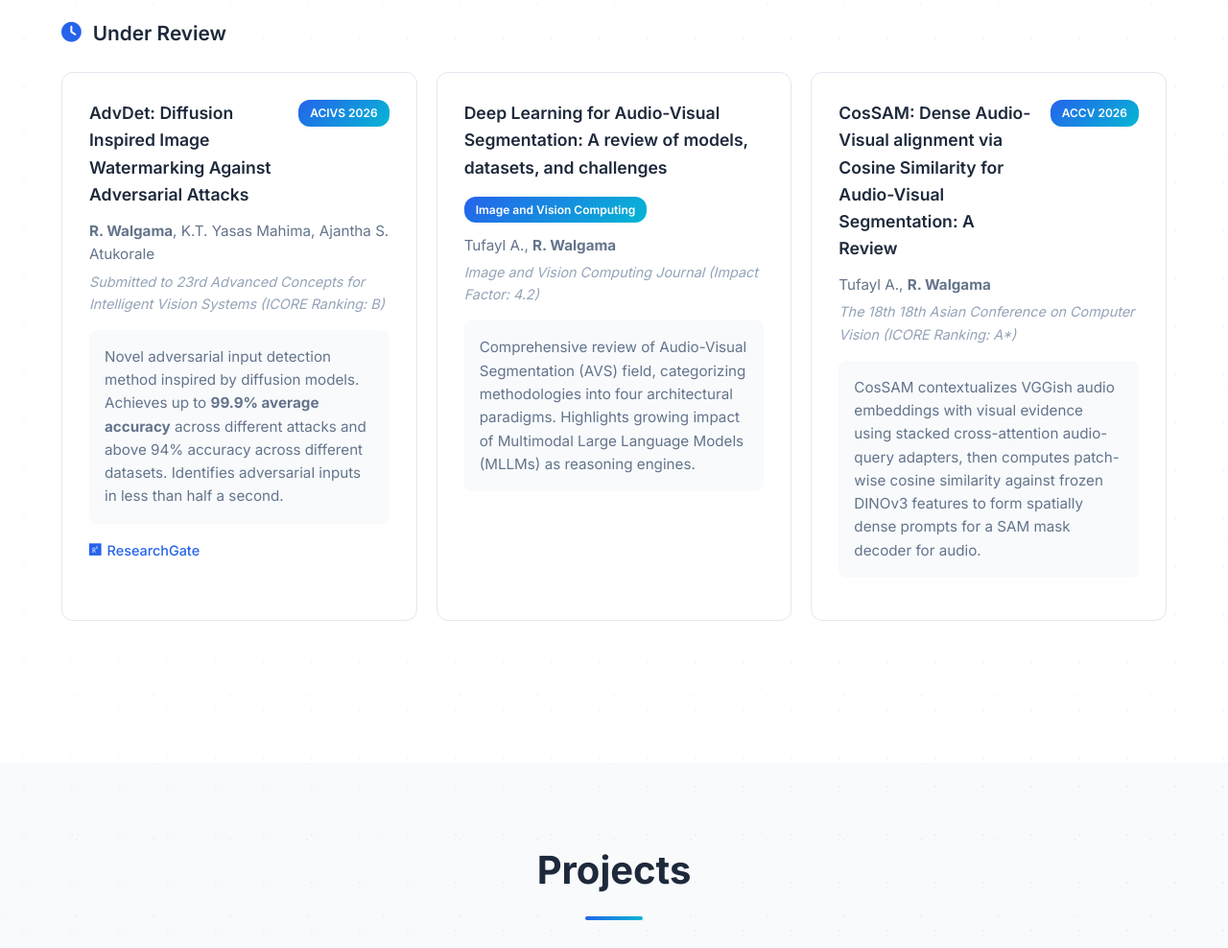
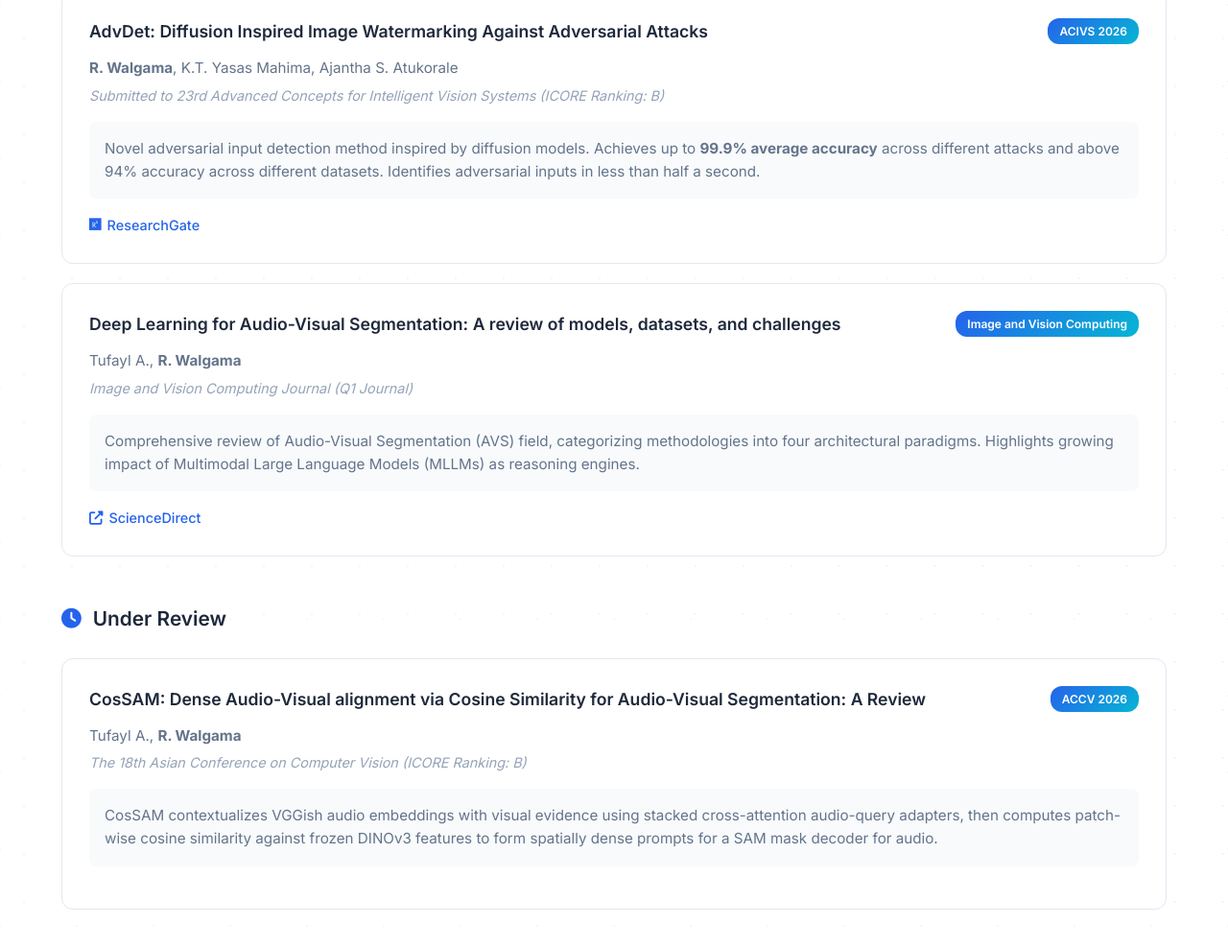
Before and after one commit to raminduw200/portfolio, a plain HTML site: page index.html in a window 1280 px wide. Shown: the part 4072-5060 px from the top of the page at 96% size. Drawn offline with Linux system fonts and the light colour scheme.

Commit message:
Update publication details in index.html

```diff
--- a/index.html
+++ b/index.html
@@ -259,11 +259,7 @@
                         </a>
                     </div>
                 </div>
-            </div>
 
-            <div class="pub-category">
-                <h3 class="pub-category-title"><i class="fas fa-clock"></i> Under Review</h3>
-                <div class="pub-grid">
                 <div class="pub-card">
                     <div class="pub-header">
                         <h4 class="pub-title">AdvDet: Diffusion Inspired Image Watermarking Against Adversarial Attacks</h4>
@@ -287,24 +283,28 @@
                         <span class="pub-badge">Image and Vision Computing</span>
                     </div>
                     <p class="pub-authors">Tufayl A., <strong>R. Walgama</strong></p>
-                        <p class="pub-venue">Image and Vision Computing Journal (Impact Factor: 4.2)</p>
+                    <p class="pub-venue">Image and Vision Computing Journal (Q1 Journal)</p>
                     <div class="pub-summary">
                         <p>Comprehensive review of Audio-Visual Segmentation (AVS) field, categorizing methodologies into four architectural paradigms. Highlights growing impact of Multimodal Large Language Models (MLLMs) as reasoning engines.</p>
                     </div>
-                        <!-- <div class="pub-links">
-                            <a href="https://drive.google.com/file/d/1jQYK5qUOx9gVn0M7Dt5FGWJVcJ8i0cMx/view?usp=sharing" target="_blank" class="pub-link">
-                                <i class="fab fa-google-drive"></i> View PDF
+                    <div class="pub-links">
+                        <a href="https://www.sciencedirect.com/science/article/pii/S0262885626002519" target="_blank" class="pub-link">
+                            <i class="fas fa-external-link-alt"></i> ScienceDirect
                         </a>
-                        </div> -->
+                    </div>
+                </div>
             </div>
 
+            <div class="pub-category">
+                <h3 class="pub-category-title"><i class="fas fa-clock"></i> Under Review</h3>
+                <div class="pub-grid">
                     <div class="pub-card">
                         <div class="pub-header">
                             <h4 class="pub-title">CosSAM: Dense Audio-Visual alignment via Cosine Similarity for Audio-Visual Segmentation: A Review</h4>
                             <span class="pub-badge">ACCV 2026</span>
                         </div>
                         <p class="pub-authors">Tufayl A., <strong>R. Walgama</strong></p>
-                        <p class="pub-venue">The 18th 18th Asian Conference on Computer Vision (ICORE Ranking: A*)</p>
+                        <p class="pub-venue">The 18th Asian Conference on Computer Vision (ICORE Ranking: B)</p>
                         <div class="pub-summary">
                             <!-- <p>Comprehensive review of Audio-Visual Segmentation (AVS) field, categorizing methodologies into four architectural paradigms. Highlights growing impact of Multimodal Large Language Models (MLLMs) as reasoning engines.</p> -->
                             <p>CosSAM contextualizes VGGish audio embeddings with visual evidence using stacked cross-attention audio-query adapters, then computes patch-wise cosine similarity against frozen DINOv3 features to form spatially dense prompts for a SAM mask decoder for audio.</p>
```
Lines whose indentation alone changed are shown as unchanged.
